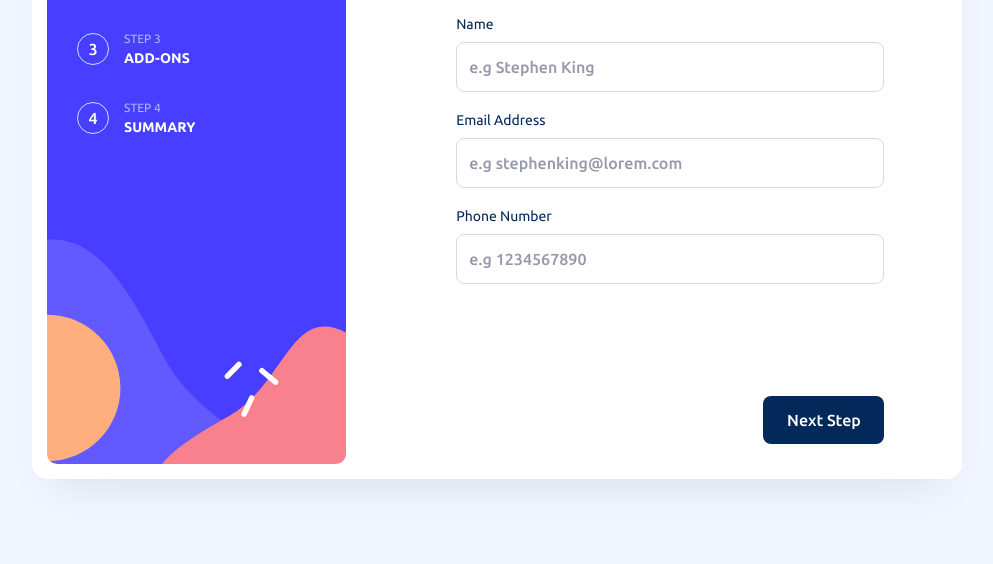
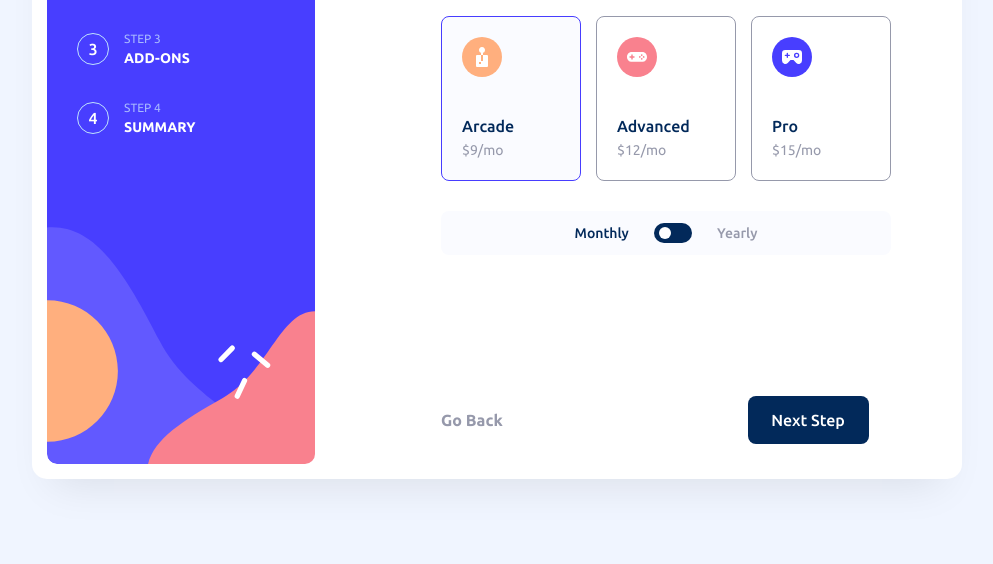
Before and after one commit to Paiva2/multi-step-form, a website with bundled scripts: page src/index.html in a window 1280 px wide. Shown: the part 236-800 px from the top of the page, without its empty margins (143-1136 px from the left). Built offline with nearby package versions, Linux system fonts and the light colour scheme.

Commit message:
feat/third step

```diff
--- a/src/css/styles.css
+++ b/src/css/styles.css
@@ -114,11 +114,10 @@ a {
 
 .form-wrapper {
   width: 100%;
-  padding-right: 2.5rem;
-  padding-left: 2.5rem;
-  padding-top: 50px;
-  padding-bottom: 20px;
-  box-sizing: border-box;
+  padding-right: 3.5rem;
+  padding-left: 3.5rem;
+  padding-top: 3.125rem;
+  padding-bottom: 1.25rem;
 }
 
 .field-steps {
@@ -267,3 +266,107 @@ input.error {
   color: hsl(213, 96%, 18%);
   transition: all 0.2s ease-in-out;
 }
+
+.plans-wrapper {
+  display: flex;
+  align-items: center;
+  gap: 0.9375rem;
+}
+
+.plan-icon {
+  width: 2.5rem;
+  height: 2.5rem;
+}
+
+.plan-card {
+  display: flex;
+  flex-direction: column;
+  justify-content: space-between;
+  box-sizing: border-box;
+  padding: 1.25rem;
+  border: 1px solid hsl(231, 11%, 63%);
+  border-radius: 8px;
+  cursor: pointer;
+  min-width: 8.75rem;
+  min-height: 10.3125rem;
+  transition: all 0.2s;
+}
+
+.plan-card:hover {
+  border-color: hsl(243, 100%, 62%);
+}
+
+.plan-card.active {
+  background-color: hsl(231, 100%, 99%);
+  border-color: hsl(243, 100%, 62%);
+}
+
+.plan-info {
+  display: flex;
+  flex-direction: column;
+  gap: 0.3125rem;
+}
+
+.plan-name {
+  color: hsl(213, 96%, 18%);
+  font-size: 1rem;
+  font-weight: 500;
+}
+
+.plan-value {
+  font-size: 0.875rem;
+  color: hsl(231, 11%, 63%);
+  line-height: 1.25rem;
+}
+
+.plan-switch {
+  border-radius: 8px;
+  background-color: hsl(231, 100%, 99%);
+  width: 100%;
+  display: flex;
+  align-items: center;
+  justify-content: center;
+  box-sizing: border-box;
+  padding-top: 0.75rem;
+  padding-bottom: 0.75rem;
+  gap: 1.5625rem;
+}
+
+.assinature-plan {
+  color: hsl(231, 11%, 63%);
+  font-weight: 500;
+  font-size: 0.875rem;
+}
+
+.assinature-plan.active {
+  color: hsl(213, 96%, 18%);
+}
+
+.plan-switch-btn {
+  background-color: hsl(213, 96%, 18%);
+  width: 38px;
+  height: 20px;
+  border-radius: 1.25rem;
+  cursor: pointer;
+  padding: 5px;
+  display: flex;
+  box-sizing: border-box;
+  align-items: center;
+}
+
+.switch-indicator {
+  display: block;
+  background-color: #fff;
+  border-radius: 100%;
+  width: 0.75rem;
+  height: 0.75rem;
+  transition: 0.3s ease-in-out;
+}
+
+.switch-indicator.month {
+  transform: translateX(0);
+}
+
+.switch-indicator.year {
+  transform: translateX(15px);
+}
--- a/src/index.html
+++ b/src/index.html
@@ -102,7 +102,47 @@
               </div>
 
               <div class="field-steps second-step">
-                <h1>second step</h1>
+                <div class="form-title">
+                  <h1>Select your plan</h1>
+                  <p>You have the option of monthly or yearly billing.</p>
+                </div>
+
+                <div class="plans-wrapper">
+                  <button type="button" class="plan-card arcade active">
+                    <img class="plan-icon" src="./assets/public/icon-arcade.svg" />
+
+                    <span class="plan-info">
+                      <p class="plan-name">Arcade</p>
+                      <p class="plan-value">$9/mo</p>
+                    </span>
+                  </button>
+
+                  <button type="button" class="plan-card advanced">
+                    <img class="plan-icon" src="./assets/public/icon-advanced.svg" />
+
+                    <span class="plan-info">
+                      <p class="plan-name">Advanced</p>
+                      <p class="plan-value">$12/mo</p>
+                    </span>
+                  </button>
+
+                  <button type="button" class="plan-card pro">
+                    <img class="plan-icon" src="./assets/public/icon-pro.svg" />
+
+                    <span class="plan-info">
+                      <p class="plan-name">Pro</p>
+                      <p class="plan-value">$15/mo</p>
+                    </span>
+                  </button>
+                </div>
+
+                <div class="plan-switch">
+                  <span class="assinature-plan active">Monthly</span>
+                  <button class="plan-switch-btn" type="button">
+                    <span class="switch-indicator month"></span>
+                  </button>
+                  <span class="assinature-plan">Yearly</span>
+                </div>
               </div>
             </div>
 
--- a/src/js/index.ts
+++ b/src/js/index.ts
@@ -6,7 +6,16 @@ const nextButton = document.querySelector(".next-step-btn") as HTMLButtonElement
 const backButton = document.querySelector(".back-step") as HTMLButtonElement
 const confirmButton = document.querySelector(".confirm-btn") as HTMLButtonElement
 
-let step = 0
+const planCardButtons = document.querySelectorAll(".plan-card") as NodeList
+
+const planSwitch = document.querySelector(".plan-switch-btn")
+const planIndicator = planSwitch?.querySelector(
+  ".switch-indicator"
+) as HTMLSpanElement
+
+let step = 1
+let planType = planIndicator?.classList.contains("month") ? "month" : "year"
+let planCardSelected = "arcade"
 
 let firstStepFields = {
   nameField: {
@@ -88,6 +97,10 @@ function changeStepActive() {
     confirmButton.style.display = "none"
   }
 
+  if (step > 0) {
+    backButton.style.display = "flex"
+  }
+
   switch (step) {
     case 0:
       setStepActive("one", "first-step")
@@ -133,10 +146,6 @@ nextButton?.addEventListener("click", () => {
     step = step + 1
   }
 
-  if (step > 0) {
-    backButton.style.display = "flex"
-  }
-
   changeStepActive()
 })
 
@@ -180,3 +189,35 @@ function setStepActive(stepNumber: string, stepPage: string) {
     }
   }
 }
+
+planSwitch?.addEventListener("click", () => {
+  planIndicator.classList.toggle("month")
+  planIndicator.classList.toggle("year")
+
+  planType = planIndicator?.classList.contains("month") ? "month" : "year"
+})
+
+function changeActivePlanCard(planCard: HTMLButtonElement, planName: string) {
+  planCard.addEventListener("click", () => {
+    planCardSelected = planName
+
+    for (let card of planCardButtons) {
+      const singleCard = card as HTMLButtonElement
+
+      if (singleCard.classList.contains(planCardSelected)) {
+        singleCard.classList.add("active")
+      } else {
+        singleCard.classList.remove("active")
+      }
+    }
+  })
+}
+
+planCardButtons.forEach((card) => {
+  const cardButton = card as HTMLButtonElement
+  const planName = cardButton.querySelector(".plan-name") as HTMLParagraphElement
+
+  changeActivePlanCard(cardButton, planName.textContent!.toLowerCase())
+})
+
+changeStepActive()
```
